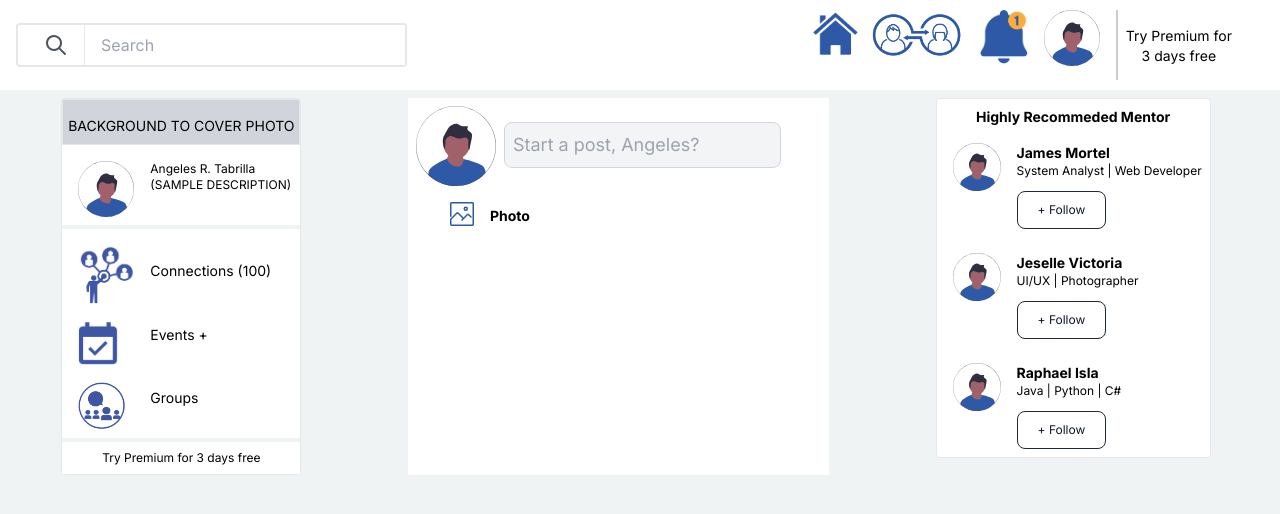
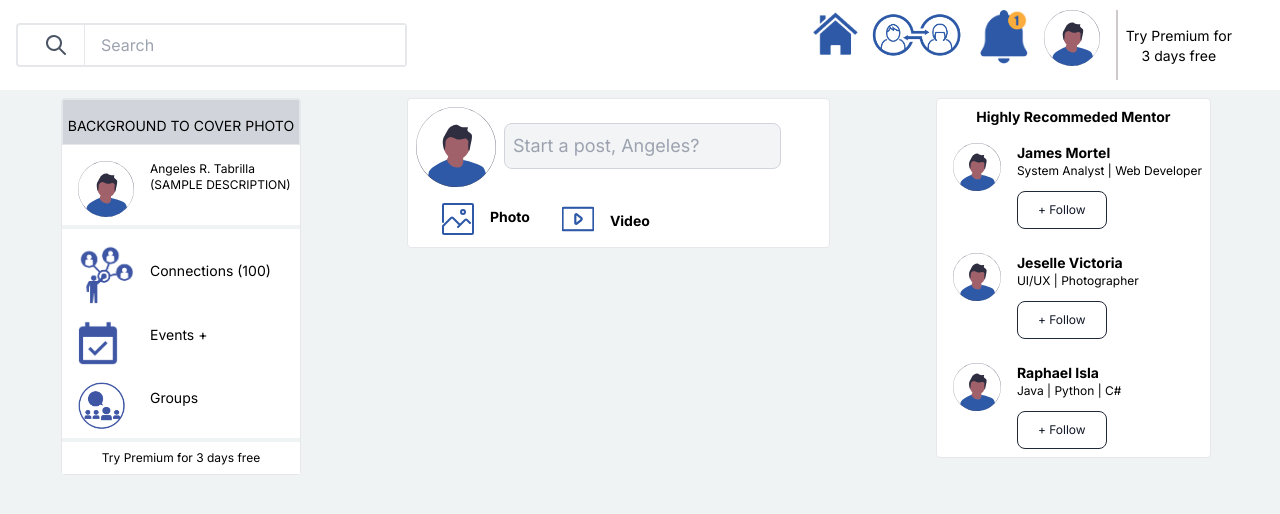
Before and after one commit to KennethAduan/mentolearn, a React (Create React App) app: page /main in a window 1280 px wide. Shown: the top 514 px of the page. Built offline with nearby package versions, Linux system fonts and the light colour scheme.

Commit message:
minor changes

```diff
--- a/src/Pages/Main/Main.jsx
+++ b/src/Pages/Main/Main.jsx
@@ -3,6 +3,7 @@ import Header from "./Header/header.jsx";
 import LeftBar from "./Sidecomponents/LeftBar.jsx";
 import RightBar from "./Sidecomponents/RightBar.jsx";
 import ProfileIcon from "../../Assets/images/Profile_icon.svg";
+import Video from "../../Assets/svg/video.svg";
 import "./Main.css";
 const Main = () => {
   return (
@@ -12,8 +13,8 @@ const Main = () => {
         <LeftBar />
 
         {/* Middle Part */}
-        <div className="MiddlePart mt-2  bg-white ">
-          <div className="UpperPart left-0 top-0 pr-12">
+        <div className="MiddlePart mt-2  ">
+          <div className="UpperPart left-0 top-0 bg-white pr-12 border rounded">
             <div className="flex ml-2 mt-2 ">
               <div>
                 <img className="w-20" src={ProfileIcon} alt="Profile" />
@@ -28,11 +29,12 @@ const Main = () => {
               </div>
             </div>
             {/* Photo and Video SVG */}
-            <div className="flex mt-4 ml-8">
+            <div className="flex">
+              <div className="flex mt-4 ml-6 pb-3">
                 <div>
                   {/* Photo */}
                   <svg
-                  className="w-6"
+                    className="w-8"
                     viewBox="0 0 32 32"
                     fill="none"
                     xmlns="http://www.w3.org/2000/svg"
@@ -60,11 +62,26 @@ const Main = () => {
                     </g>
                   </svg>
                 </div>
-              {/* Title of Svg */}
+                {/* Title of Svg Photo */}
                 <div className="ml-4 mt-1">
                   <p className="text-sm font-bold">Photo</p>
                 </div>
               </div>
+              {/* Video SVG */}
+              <div className="flex ">
+                {/* Video SVG */}
+                <div className="ml-8 mt-4">
+                  <img className="w-8" src={Video} alt="Video" />
+                </div>
+                {/* Video word */}
+                <div className="mt-6 ml-4">
+                  <p className="text-sm font-bold">Video</p>
+                </div>
+              </div>
+            </div>
+          </div>
+          <div className="blankdiv">
+
           </div>
         </div>
         <RightBar />
```
Also changed, not shown: src/Assets/svg/video.svg (added). Lines whose indentation alone changed are shown as unchanged.
